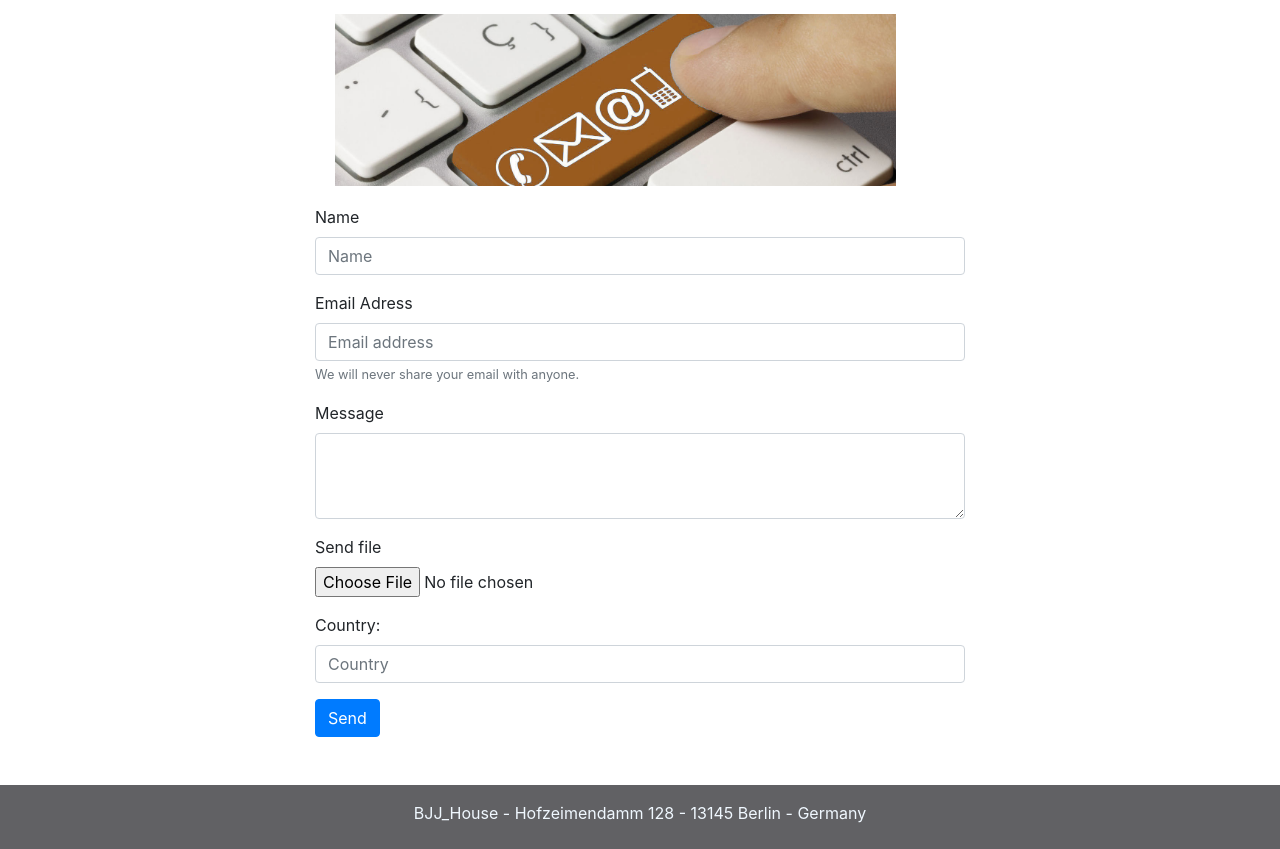
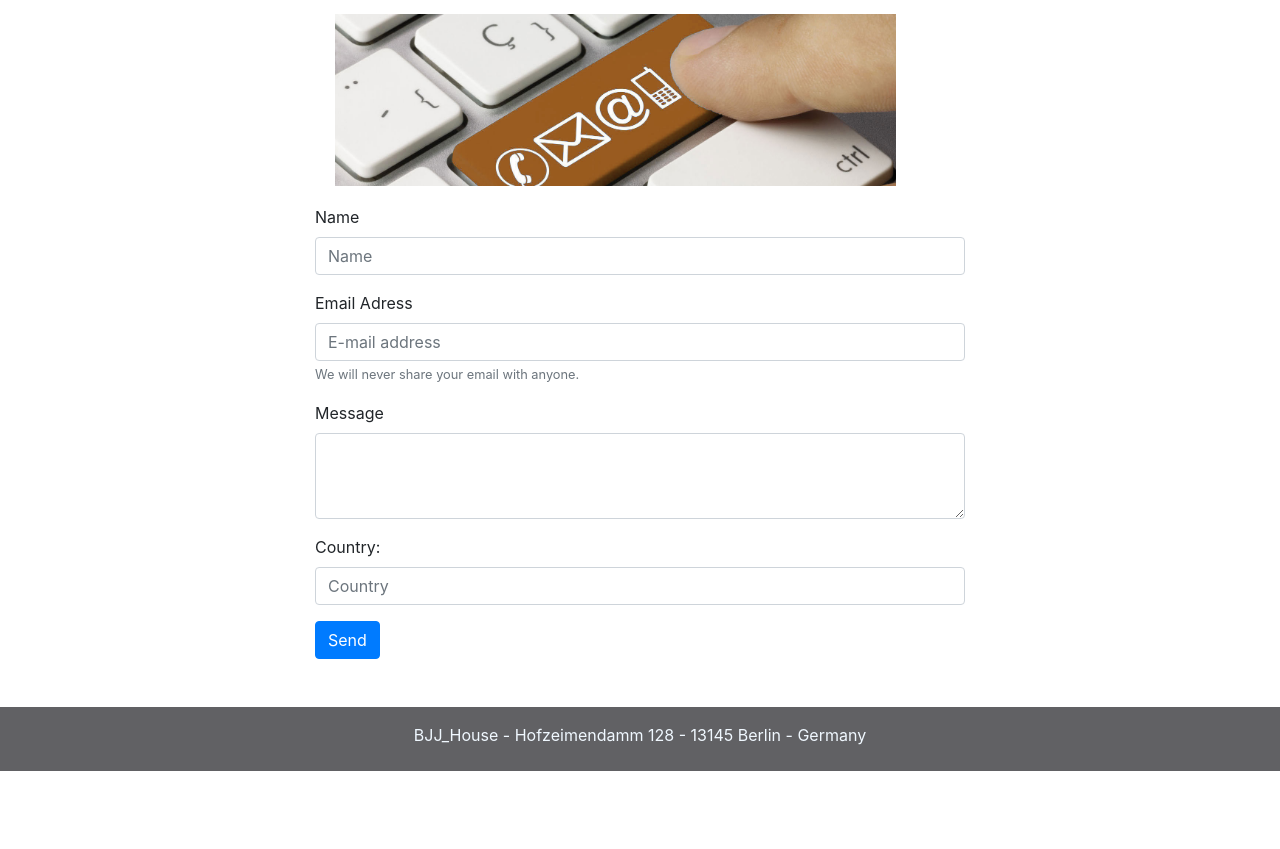
Before and after one commit to CarlosZiegler/bjj-sample-page, a plain HTML site: page contact.html in a window 1280 px wide. Shown: the part 62-911 px from the top of the page. After the commit the page ends 833 px from the top, so only its background shows below. Drawn offline with nearby package versions, Linux system fonts and the light colour scheme.

Commit message:
Contact formular type file deleted

```diff
--- a/contact.html
+++ b/contact.html
@@ -6,8 +6,8 @@
     <meta name="viewport" content="width=device-width, initial-scale=1.0">
     <title>BJJ_House</title>
 
-  <link rel="stylesheet" href="https://stackpath.bootstrapcdn.com/bootstrap/4.1.3/css/bootstrap.min.css" integrity="sha384-MCw98/SFnGE8fJT3GXwEOngsV7Zt27NXFoaoApmYm81iuXoPkFOJwJ8ERdknLPMO"
-    crossorigin="anonymous">
+    <link rel="stylesheet" href="https://stackpath.bootstrapcdn.com/bootstrap/4.1.3/css/bootstrap.min.css" integrity="sha384-MCw98/SFnGE8fJT3GXwEOngsV7Zt27NXFoaoApmYm81iuXoPkFOJwJ8ERdknLPMO" crossorigin="anonymous">
+    <link href="https://stackpath.bootstrapcdn.com/bootstrap/4.3.1/css/bootstrap.min.css" rel="stylesheet" />
     <link rel="stylesheet" href="style.css">
 
 </head>
@@ -15,8 +15,7 @@
 <body>
     <nav class="navbar navbar-expand-lg navbar-dark bg-dark">
         <a class="navbar-brand" href="index.html">BJJ_House</a>
-    <button class="navbar-toggler" type="button" data-toggle="collapse" data-target="#navbarNav" aria-controls="navbarNav"
-      aria-expanded="false" aria-label="Alterna navegação">
+        <button class="navbar-toggler" type="button" data-toggle="collapse" data-target="#navbarNav" aria-controls="navbarNav" aria-expanded="false" aria-label="Alterna navegação">
       <span class="navbar-toggler-icon"></span>
     </button>
         <div class="collapse navbar-collapse" id="navbarNav">
@@ -51,18 +50,14 @@
             </div>
             <div class="form-group">
                 <label for="exampleInputEmail1">Email Adress</label>
-        <input id="email" type="email" class="form-control" id="exampleInputEmail1" aria-describedby="emailHelp"
-          placeholder="Email address">
+                <input id="email" type="email" class="form-control" id="exampleInputEmail1" aria-describedby="emailHelp" placeholder="E-mail address">
                 <small id="emailHelp" class="form-text text-muted">We will never share your email with anyone.</small>
             </div>
             <div class="form-group">
                 <label for="message">Message</label>
                 <textarea class="form-control" id="message" rows="3"></textarea>
             </div>
-      <div class="form-group">
-        <label for="exampleFormControlFile1">Send file</label>
-        <input type="file" class="form-control-file" id="exampleFormControlFile1">
-      </div>
+
             <div class="form-group">
                 <label for="country">Country:</label>
                 <input id="country" name="country" list="continent" placeholder="Country" class="form-control" type="text">
@@ -90,12 +85,9 @@
         </div>
     </nav>
 
-  <script src="https://code.jquery.com/jquery-3.3.1.slim.min.js" integrity="sha384-q8i/X+965DzO0rT7abK41JStQIAqVgRVzpbzo5smXKp4YfRvH+8abtTE1Pi6jizo"
-    crossorigin="anonymous"></script>
-  <script src="https://cdnjs.cloudflare.com/ajax/libs/popper.js/1.14.3/umd/popper.min.js" integrity="sha384-ZMP7rVo3mIykV+2+9J3UJ46jBk0WLaUAdn689aCwoqbBJiSnjAK/l8WvCWPIPm49"
-    crossorigin="anonymous"></script>
-  <script src="https://stackpath.bootstrapcdn.com/bootstrap/4.1.3/js/bootstrap.min.js" integrity="sha384-ChfqqxuZUCnJSK3+MXmPNIyE6ZbWh2IMqE241rYiqJxyMiZ6OW/JmZQ5stwEULTy"
-    crossorigin="anonymous"></script>
+    <script src="https://code.jquery.com/jquery-3.3.1.slim.min.js" integrity="sha384-q8i/X+965DzO0rT7abK41JStQIAqVgRVzpbzo5smXKp4YfRvH+8abtTE1Pi6jizo" crossorigin="anonymous"></script>
+    <script src="https://cdnjs.cloudflare.com/ajax/libs/popper.js/1.14.3/umd/popper.min.js" integrity="sha384-ZMP7rVo3mIykV+2+9J3UJ46jBk0WLaUAdn689aCwoqbBJiSnjAK/l8WvCWPIPm49" crossorigin="anonymous"></script>
+    <script src="https://stackpath.bootstrapcdn.com/bootstrap/4.1.3/js/bootstrap.min.js" integrity="sha384-ChfqqxuZUCnJSK3+MXmPNIyE6ZbWh2IMqE241rYiqJxyMiZ6OW/JmZQ5stwEULTy" crossorigin="anonymous"></script>
 
 </body>
 
```
Lines whose indentation alone changed are shown as unchanged.
